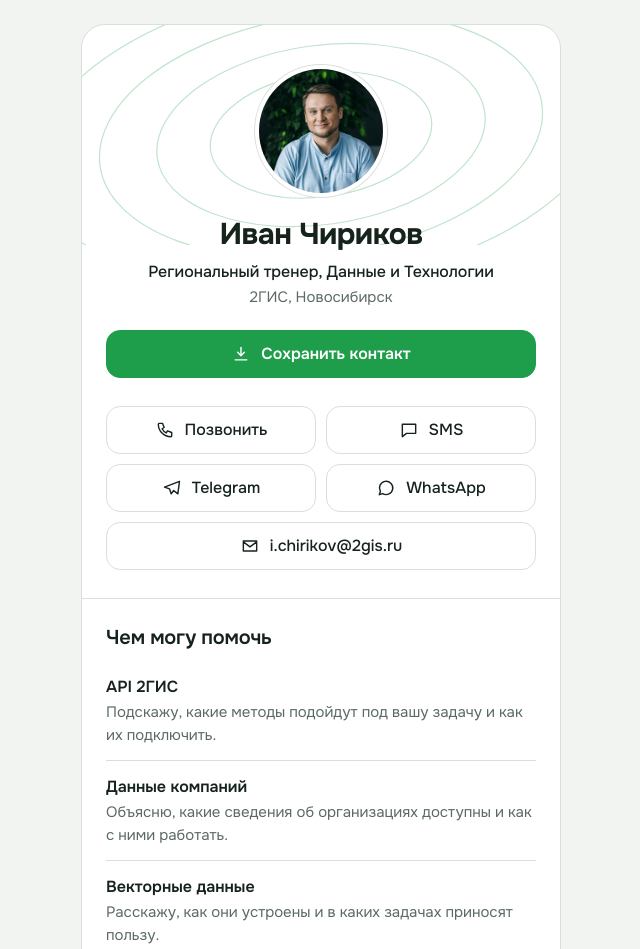
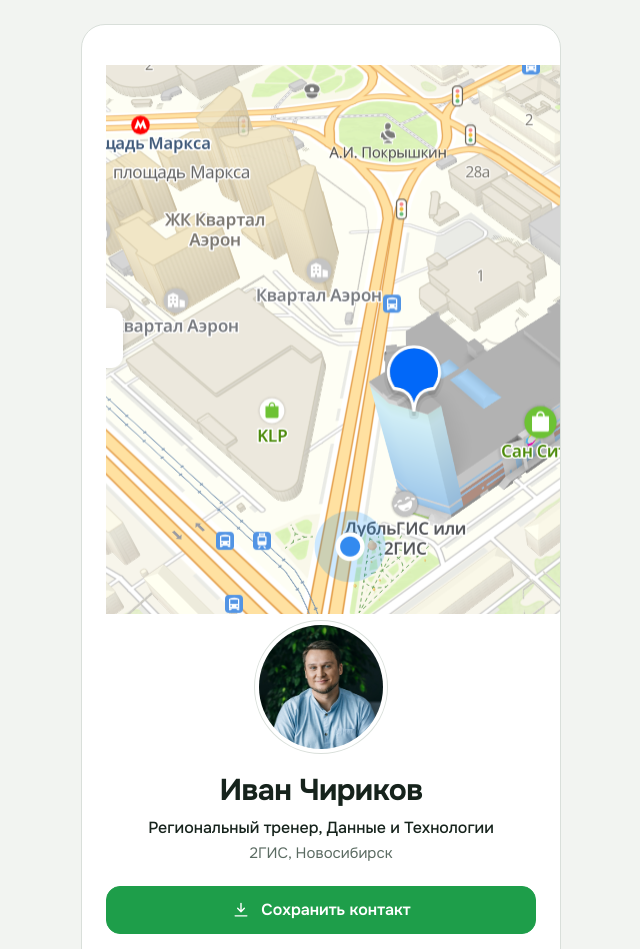
Before and after one commit to prostoman10off/contactcard, a plain HTML site: page index.html in a window 1280 px wide. Shown: the top 949 px of the page, without its empty margins (319-959 px from the left). Drawn offline with Linux system fonts and the light colour scheme.

Commit message:
Update index.html

```diff
--- a/index.html
+++ b/index.html
@@ -5,7 +5,8 @@
   <meta name="viewport" content="width=device-width, initial-scale=1">
   <title>Иван Чириков — Региональный тренер, Данные и Технологии 2ГИС</title>
   <meta name="description" content="Помогу с API 2ГИС, данными компаний, векторными данными и геоаналитикой. Новосибирск.">
-  <meta name="theme-color" content="#F2F4F1">
+  <meta name="theme-color" content="#0F1613">
+  <meta name="color-scheme" content="dark">
   <meta property="og:title" content="Иван Чириков, 2ГИС">
   <meta property="og:description" content="Региональный тренер, Данные и Технологии. API 2ГИС, данные компаний, геоаналитика.">
   <meta property="og:type" content="profile">
@@ -19,21 +20,16 @@
   <main class="card">
 
     <header class="hero">
-      <svg class="contours" viewBox="0 0 480 220" aria-hidden="true" focusable="false">
-        <g fill="none" stroke="currentColor" stroke-width="1.2">
-          <ellipse cx="240" cy="110" rx="60" ry="34" transform="rotate(-8 240 110)"/>
-          <ellipse cx="240" cy="110" rx="112" ry="62" transform="rotate(-8 240 110)"/>
-          <ellipse cx="240" cy="110" rx="166" ry="90" transform="rotate(-8 240 110)"/>
-          <ellipse cx="240" cy="110" rx="224" ry="120" transform="rotate(-8 240 110)"/>
-          <ellipse cx="240" cy="110" rx="290" ry="150" transform="rotate(-8 240 110)"/>
-        </g>
-      </svg>
+      <div class="banner">
+        <img src="assets/2gis.png" alt="" onerror="this.remove()">
+      </div>
 
       <div class="avatar">
         <span class="initials" aria-hidden="true">ИЧ</span>
         <img src="assets/photo.jpg" alt="Иван Чириков" width="132" height="132" onerror="this.remove()">
       </div>
 
+      <div class="hero-body">
         <h1>Иван Чириков</h1>
         <p class="role">Региональный тренер, Данные и Технологии</p>
         <p class="org">2ГИС, Новосибирск</p>
@@ -42,6 +38,7 @@
           <svg viewBox="0 0 24 24" aria-hidden="true"><path d="M12 4v10m0 0l-4-4m4 4l4-4M5 19h14"/></svg>
           Сохранить контакт
         </a>
+      </div>
     </header>
 
     <nav class="actions" aria-label="Связаться">
```
Lines whose indentation alone changed are shown as unchanged.
